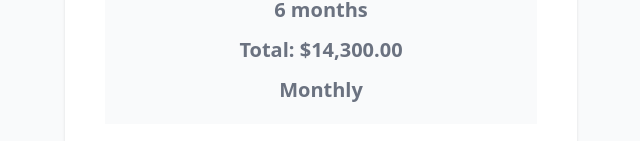
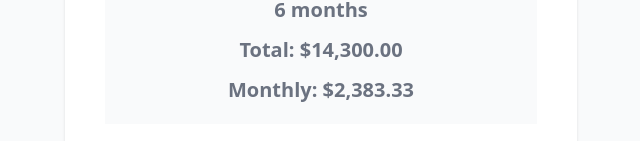
Before and after one commit to CarlosGal19/Loan-Quoter-React, a React (Vite) app: page / in a window 1280 px wide. Shown: the part 649-790 px from the top of the page, without its empty margins (319-959 px from the left). Built offline with nearby package versions, Linux system fonts and the light colour scheme.

Commit message:
feat: Add useEffect to change monthly payment

```diff
--- a/src/App.jsx
+++ b/src/App.jsx
@@ -9,10 +9,15 @@ function App() {
   const [amount, setAmount] = useState(10000);
   const [term, setTerm] = useState(6);
   const [total, setTotal] = useState(totalPayment(amount, term));
+  const [month, setMonth] = useState();
 
   useEffect(() => {
     setTotal(totalPayment(amount, term));
   }, [amount, term]);
+
+  useEffect(() => {
+    setMonth(total / term);
+  }, [term, total])
 
   const min = 0;
   const max = 20000;
@@ -89,7 +94,7 @@ function App() {
         </h2>
         <p className='text-xl text-gray-500 text-center font-bold'>{term} months</p>
         <p className='text-xl text-gray-500 text-center font-bold'>Total: {formatMoney(total)}</p>
-        <p className='text-xl text-gray-500 text-center font-bold'>Monthly</p>
+        <p className='text-xl text-gray-500 text-center font-bold'>Monthly: {formatMoney(month)}</p>
       </div>
     </div>
   )
```
